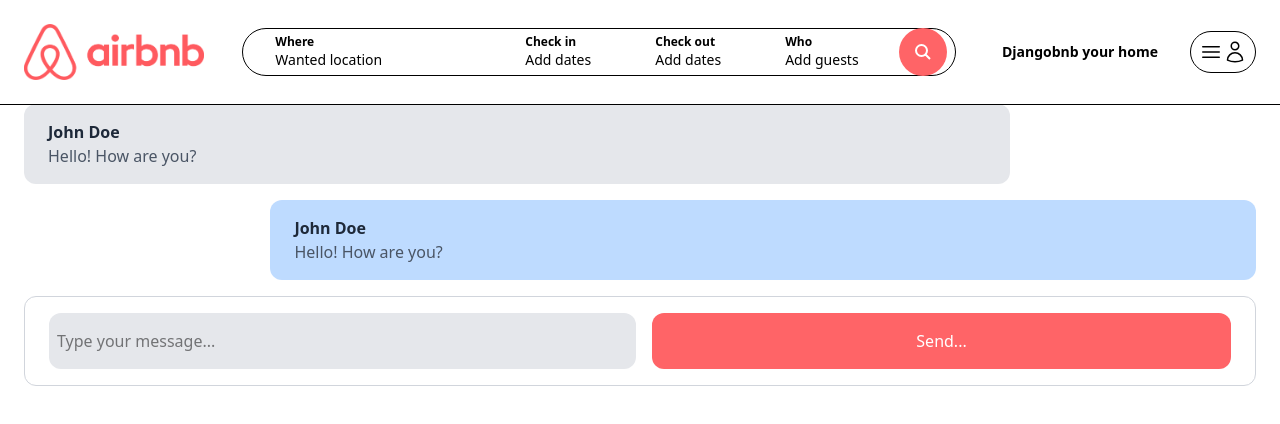
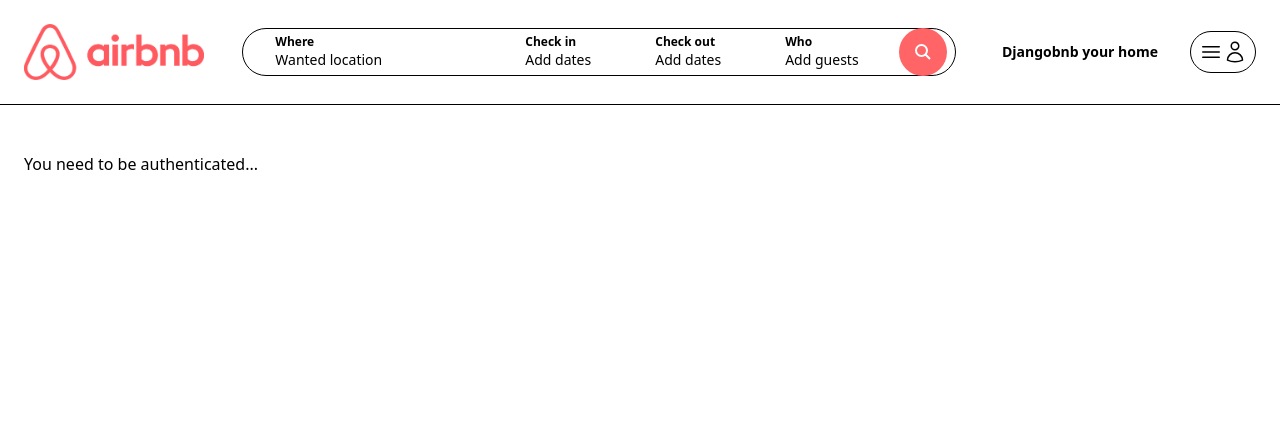
Before and after one commit to stevebiczyk/djangobnb, a Next.js app: page /inbox/1 in a window 1280 px wide. Shown: the top 424 px of the page. Built offline with nearby package versions, Linux system fonts and the light colour scheme; no server answers; what world-countries would draw is missing.

Commit message:
installed packages for websockets, converted ConversationDetail component to FC

```diff
--- a/app/components/inbox/ConversationDetail.tsx
+++ b/app/components/inbox/ConversationDetail.tsx
@@ -1,8 +1,24 @@
 "use client";
 
 import CustomButton from "../forms/CustomButton";
+import { ConversationType } from "@/app/inbox/page";
 
-const ConversationDetail = () => {
+interface ConversationDetailProps {
+  conversation: ConversationType;
+  userId: string;
+}
+
+const ConversationDetail: React.FC<ConversationDetailProps> = ({
+  conversation,
+  userId,
+}) => {
+  const myUser = conversation.participants.find(
+    (participant) => participant.id === userId
+  );
+  const otherUser = conversation.participants.find(
+    (participant) => participant.id !== userId
+  );
+
   return (
     <>
       <div className="max-h-[400px] overflow-auto flex flex-col space-y-4">
--- a/app/inbox/[id]/page.tsx
+++ b/app/inbox/[id]/page.tsx
@@ -1,9 +1,34 @@
+import { getUserId } from "@/app/lib/actions";
+import React, { useState, useEffect } from "react";
+import apiService from "@/app/services/apiService";
 import ConversationDetail from "@/app/components/inbox/ConversationDetail";
+import { User } from "@clerk/nextjs/server";
+import { UserType } from "../page";
 
-const ConversationPage = () => {
+export type MessageType = {
+  id: string;
+  name: string;
+  body: string;
+  conversationId: string;
+  recipient: UserType;
+  created_by: UserType;
+};
+
+const ConversationPage = async ({ params }: { params: { id: string } }) => {
+  const userId = await getUserId();
+  if (!userId) {
+    return (
+      <main className="max-w-[1500px] max-auto px-6 py-12">
+        <p>You need to be authenticated...</p>
+      </main>
+    );
+  }
+
+  const conversation = await apiService.get(`/api/chat/${params.id}/`);
+
   return (
     <main className="max-w-[1500px] mx-auto px-6 pb-6">
-      <ConversationDetail />
+      <ConversationDetail conversation={conversation} userId={userId} />
     </main>
   );
 };
--- a/package.json
+++ b/package.json
@@ -14,6 +14,9 @@
     "react-date-range": "^2.0.1",
     "react-dom": "^19.0.0",
     "react-select": "^5.10.2",
+    "react-use-websocket": "^4.13.0",
+    "socket.io": "^4.8.1",
+    "socket.io-client": "^4.8.1",
     "world-countries": "^5.1.0",
     "zustand": "^5.0.6"
   },
```
Also changed, not shown: 1 other file (tests, documents, lock files or other folders).
